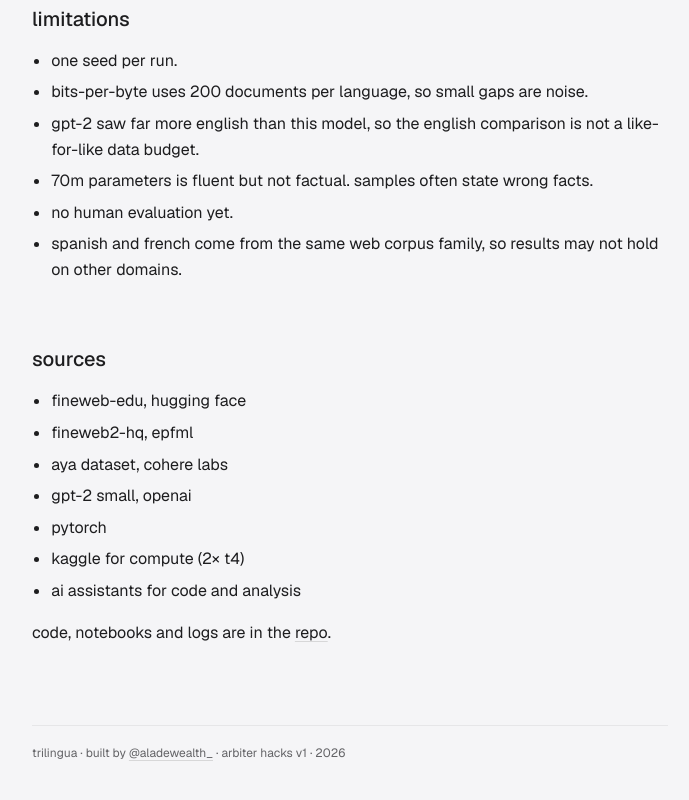
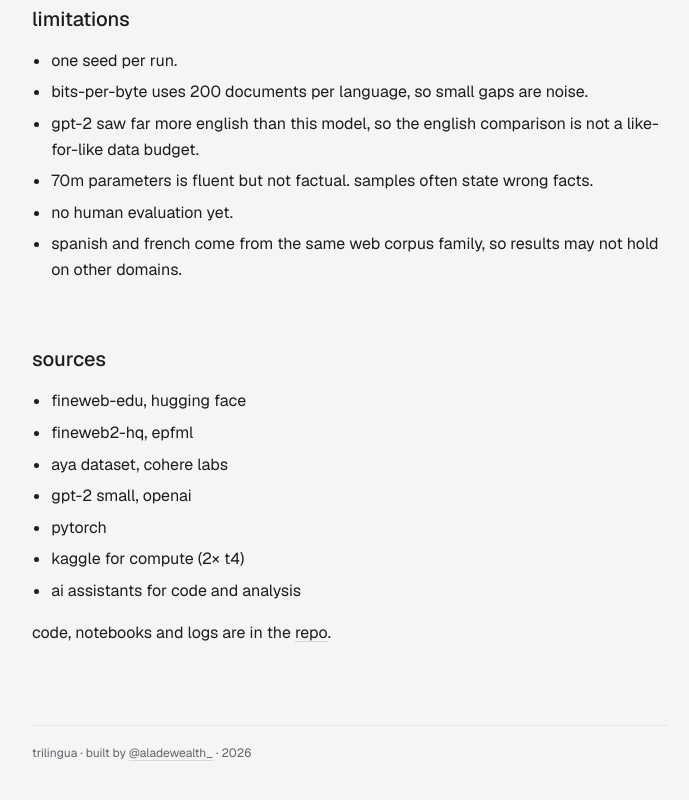
Before and after one commit to aladewealth/Web-trilingua, a plain HTML site: page index.html in a window 1280 px wide. Shown: the part 4808-5608 px from the top of the page, without its empty margins (290-979 px from the left). Drawn offline with nearby package versions, Linux system fonts and the light colour scheme.

Commit message:
Footer: remove Arbiter Hacks V1

```diff
--- a/index.html
+++ b/index.html
@@ -269,7 +269,7 @@
         </section>
 
         <footer class="x-foot">
-          <p>trilingua · built by <a href="https://x.com/AladeWealth_" target="_blank" rel="noopener">@aladewealth_</a> · arbiter hacks v1 · 2026</p>
+          <p>trilingua · built by <a href="https://x.com/AladeWealth_" target="_blank" rel="noopener">@aladewealth_</a> · 2026</p>
         </footer>
       </main>
     </div>
```
